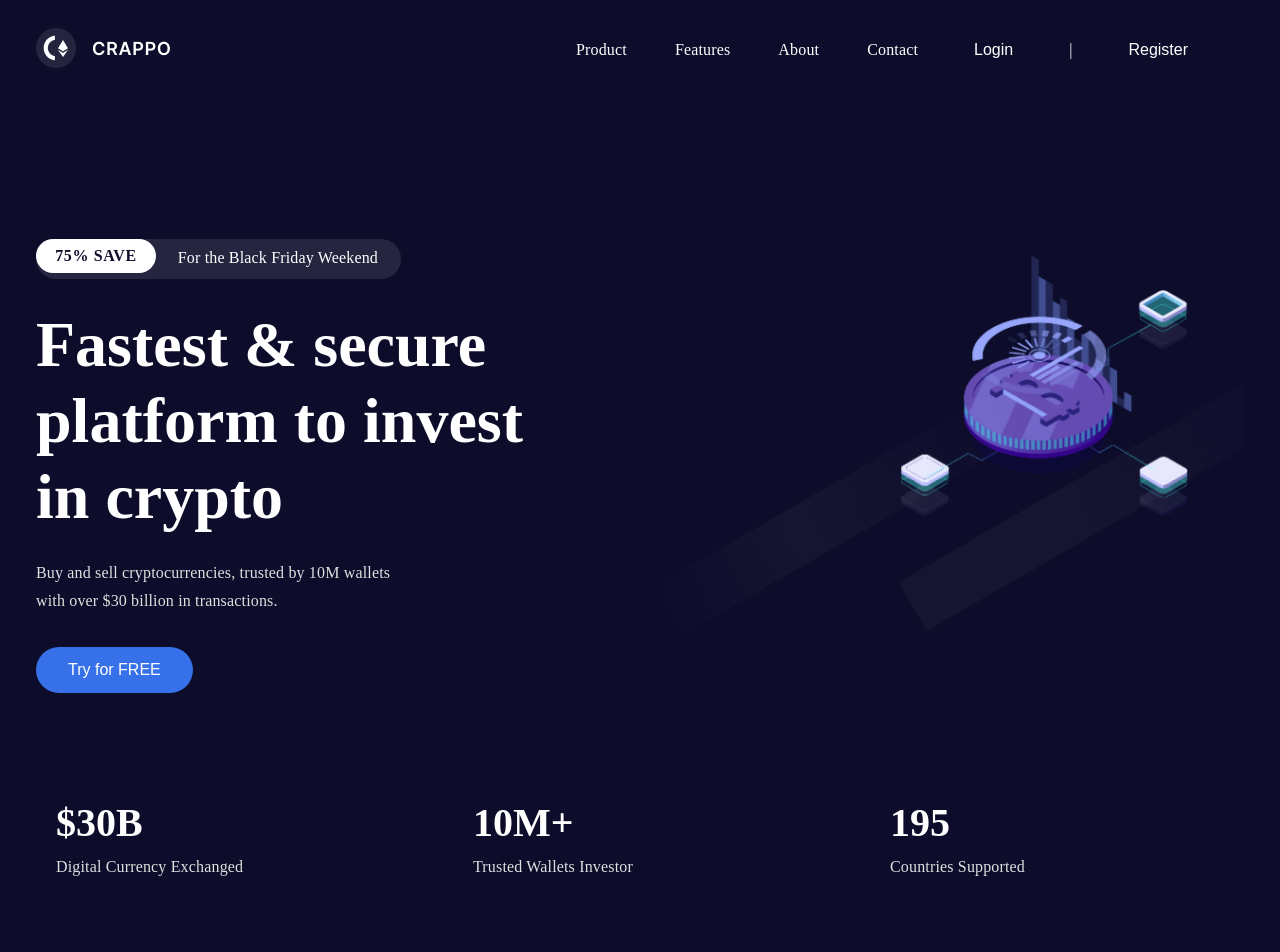
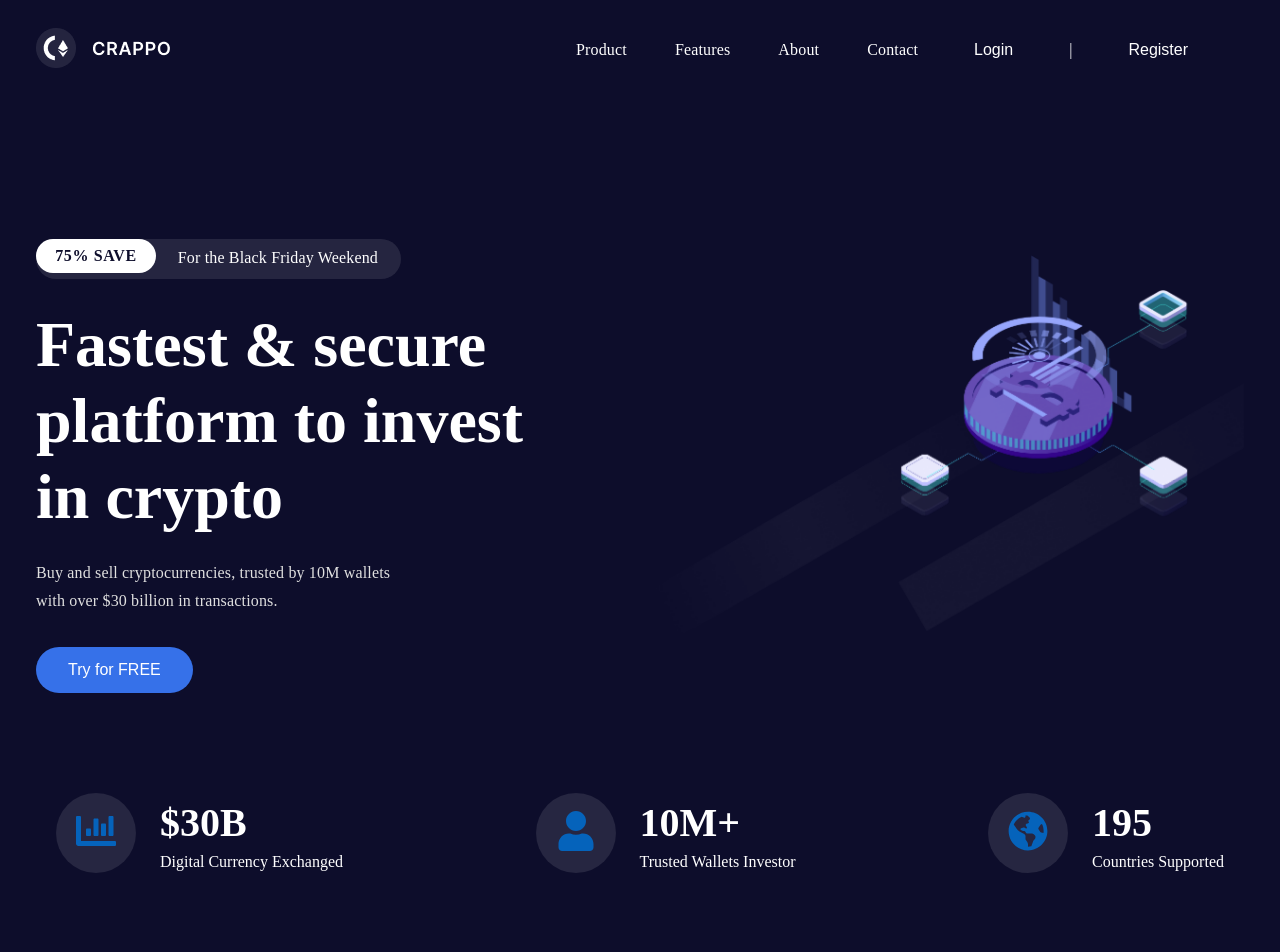
Before and after one commit to olatunde1/Crappo, a React (Create React App) app: page / in a window 1280 px wide. Shown: the top 952 px of the page. Built offline with nearby package versions, Linux system fonts and the light colour scheme.

Commit message:
fact updated

```diff
--- a/public/index.html
+++ b/public/index.html
@@ -9,8 +9,10 @@
       name="description"
       content="Web site created using create-react-app"
     />
-    <link rel="stylesheet" href="https://cdnjs.cloudflare.com/ajax/libs/animate.css/4.1.1/animate.min.css"
-  />
+    <link rel="stylesheet" href="https://cdnjs.cloudflare.com/ajax/libs/animate.css/4.1.1/animate.min.css" />
+    <link rel="stylesheet" href="boxicons.min.css" />
+
+
     <link rel="apple-touch-icon" href="%PUBLIC_URL%/logo192.png" />
 
     <link rel="manifest" href="%PUBLIC_URL%/manifest.json" />
--- a/src/Components/Hero.js
+++ b/src/Components/Hero.js
@@ -10,9 +10,11 @@ import Statistic from '../Images/Statistic.png'
 import grow from '../Images/grow.png'
 import logo from '../Images/Logo.png'
 import paymentCards from '../Images/paymentCards.png'
-import Container from 'react-bootstrap/Container';
-import Row from 'react-bootstrap/Row';
-import Col from 'react-bootstrap/Col';
+import Container from 'react-bootstrap/Container'
+import Row from 'react-bootstrap/Row'
+import Col from 'react-bootstrap/Col'
+import {FaInstagram, FaFacebook,FaLinkedin, FaTwitter,FaYoutube,
+    FaChartBar, FaUser,FaGlobeAmericas} from 'react-icons/fa'
 import 'animate.css';
 import './HeroStyle.css'
 
@@ -33,21 +35,24 @@ const Hero = () => {
         </Row>
 
         <Row className='fact'>
-            <div class="col-lg-3 col-md-6">
-                <div class="count-box">
-                    <i class="bi bi-emoji-smile"></i>
-                    <span data-purecounter-start="0" data-purecounter-end="10" data-purecounter-duration="1" class="purecounter"></span>
+            <div class="col">
+                <div className='iconsDisplay'>
+                    <div className='iconsWrapper'>
+                    <p><FaChartBar className='icons' /></p>
+                    </div>
                     <div>
                     <h2>$30B</h2>
                     <p>Digital Currency Exchanged</p>
                     </div>
+
                 </div>
             </div>
 
-            <div class="col-lg-3 col-md-6 mt-5 mt-md-0">
-                <div class="count-box">
-                    <i class="bi bi-journal-richtext"></i>
-                    <span data-purecounter-start="0" data-purecounter-end="08" data-purecounter-duration="1" class="purecounter"></span>
+            <div class="col">
+                <div className='iconsDisplay'>
+                    <div className='iconsWrapper'>
+                    <p><FaUser className='icons' /></p>
+                    </div>
                 <div>
                     <h2>10M+</h2>
                     <p>Trusted Wallets Investor</p>
@@ -55,10 +60,11 @@ const Hero = () => {
                 </div>
             </div>
 
-            <div class="col-lg-3 col-md-6 mt-5 mt-lg-0">
-                <div class="count-box">
-                    <i class="bi bi-headset"></i>
-                    <span data-purecounter-start="0" data-purecounter-end="263" data-purecounter-duration="1" class="purecounter"></span>
+            <div class="col">
+                <div className='iconsDisplay'>
+                    <div className='iconsWrapper'>
+                        <p><FaGlobeAmericas className='icons' /></p>
+                    </div>
                     <div>
                         <h2>195</h2>
                         <p>Countries Supported</p>
@@ -190,13 +196,19 @@ const Hero = () => {
                         <p>Interest</p>
                     </div>
                     <div>
-                        <h1>We accept following<br /> payment systems</h1>
+                        <h1>We accept following payment systems</h1>
                         <img src={paymentCards} alt='paymentCards' />
                     </div>
                 </div>
                 <div className='bottomFooter'>
                     <p>©2021 CRAPPO. All rights reserved</p>
-                    <p>socials icon</p>
+                    <p className='socials'>
+                        <FaFacebook  className='icon' />
+                        <FaInstagram className='icon' />
+                        <FaLinkedin  className='icon'/>
+                        <FaTwitter className='icon' />
+                        <FaYoutube className='icon' />
+                    </p>
                 </div>
             </footer>
         </Row>
--- a/src/Components/HeroStyle.css
+++ b/src/Components/HeroStyle.css
@@ -1,5 +1,5 @@
 .Container{
-    width: 100%;
+    /* width: 100%; */
     height: 100vh;
 
     /* margin-left: 50%; */
@@ -640,6 +640,7 @@ opacity: 0.7;
 }
 
 .wrapHarsh{
+    margin-top: 26px;
     position: relative;
 }
 
@@ -687,6 +688,79 @@ footer{
     margin-top: 120px;
     margin-bottom: 80px;
 }
+
+.subFooter h3{
+    font-family: 'Rubik';
+    font-style: normal;
+    font-weight: 500;
+    font-size: 20px;
+    line-height: 150%;
+    color: #FFFFFF;
+    mix-blend-mode: normal;
+    padding-bottom: 24px;
+}
+
+.subFooter p{
+    font-family: 'Rubik';
+    font-style: normal;
+    font-weight: 400;
+    font-size: 16px;
+    line-height: 38px;
+    color: #E0E0E0;
+    mix-blend-mode: normal;
+}
+
+.subFooter h1{
+    width: 355px;
+font-family: 'Rubik';
+font-style: normal;
+font-weight: 500;
+font-size: 32px;
+line-height: 150%;
+color: #FFFFFF;
+mix-blend-mode: normal;
+margin-bottom: 40px;
+
+}
+
+.iconsDisplay{
+    display: flex;
+}
+
+.icon{
+    font-size: 24px;
+    margin-left: 32px;
+}
+
+.icons{
+    width: 40px;
+    height: 40px;
+    color: #0563bb;
+    margin-right: 20px;
+    margin-left: 20px;
+
+
+}
+
+.iconsWrapper{
+    width: 80px;
+    height: 80px;
+    display: flex;
+    background-color: rgba(255, 255, 255, 0.1);
+    justify-content: center;
+    align-items: center;
+    border-radius: 42px;
+    margin-right:24px;
+
+}
+
+
+
+
+
+
+
+
 /*
 .hero .container{
     max-width: 1240px;
--- a/src/Components/NavbarStyle.css
+++ b/src/Components/NavbarStyle.css
@@ -10,6 +10,7 @@ header .navbar{
     height: 100%;
     padding: 0 1rem;
     margin: auto;
+    /* margin-top: 32px; */
     overflow: hidden;
     display: flex;
     justify-content: space-between;
```
Also changed, not shown: package.json (+7 -0 lines), 1 other file (tests, documents, lock files or other folders). Lines whose indentation alone changed are shown as unchanged.
